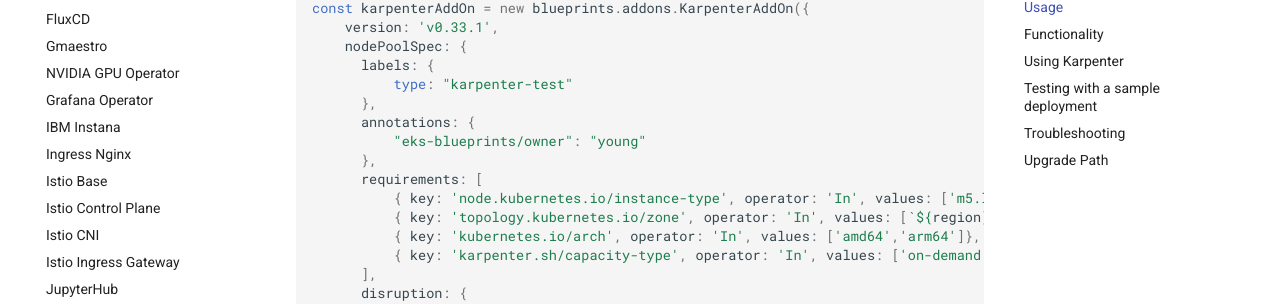
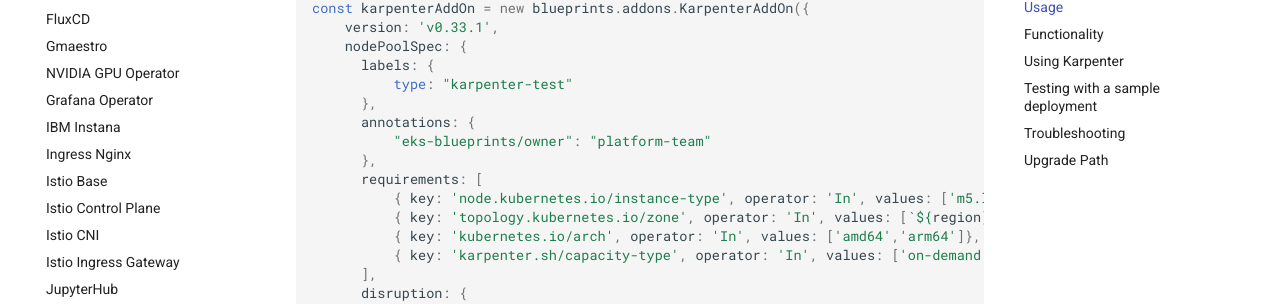
Before and after one commit to aws-quickstart/cdk-eks-blueprints, an MkDocs documentation site: the page built from docs/addons/karpenter.md, in a window 1280 px wide and 900 px high, scrolled down 1015 px. Shown: the part 128-432 px from the top of the window. Built offline with MkDocs 1.6.1 and Material for MkDocs 9.7.7, drawn with Linux system fonts in a browser that asks for light colours; comment, search, counter and statistics services are not loaded.

Commit message:
switch owner and add spot comment

```diff
--- a/docs/addons/karpenter.md
+++ b/docs/addons/karpenter.md
@@ -38,13 +38,13 @@
           type: "karpenter-test"
       },
       annotations: {
-          "eks-blueprints/owner": "young"
+          "eks-blueprints/owner": "platform-team"
       },
       requirements: [
           { key: 'node.kubernetes.io/instance-type', operator: 'In', values: ['m5.large'] },
           { key: 'topology.kubernetes.io/zone', operator: 'In', values: [`${region}a`, `${region}b`, `${region}c`] },
           { key: 'kubernetes.io/arch', operator: 'In', values: ['amd64','arm64']},
-          { key: 'karpenter.sh/capacity-type', operator: 'In', values: ['on-demand']},
+          { key: 'karpenter.sh/capacity-type', operator: 'In', values: ['on-demand']}, // spot is also supported for cost savings, please see #2 above
       ],
       disruption: {
           consolidationPolicy: "WhenEmpty",
```
